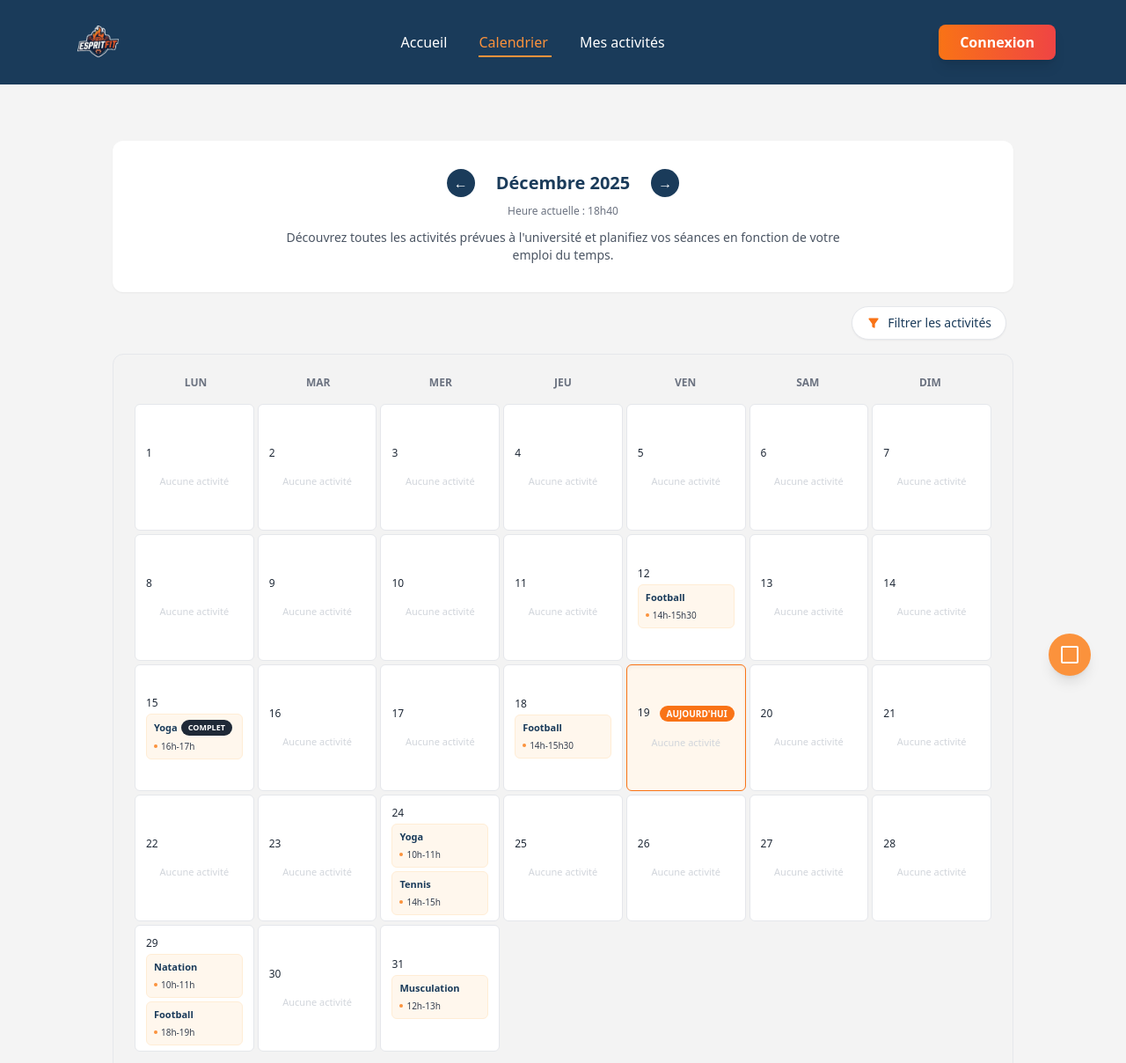
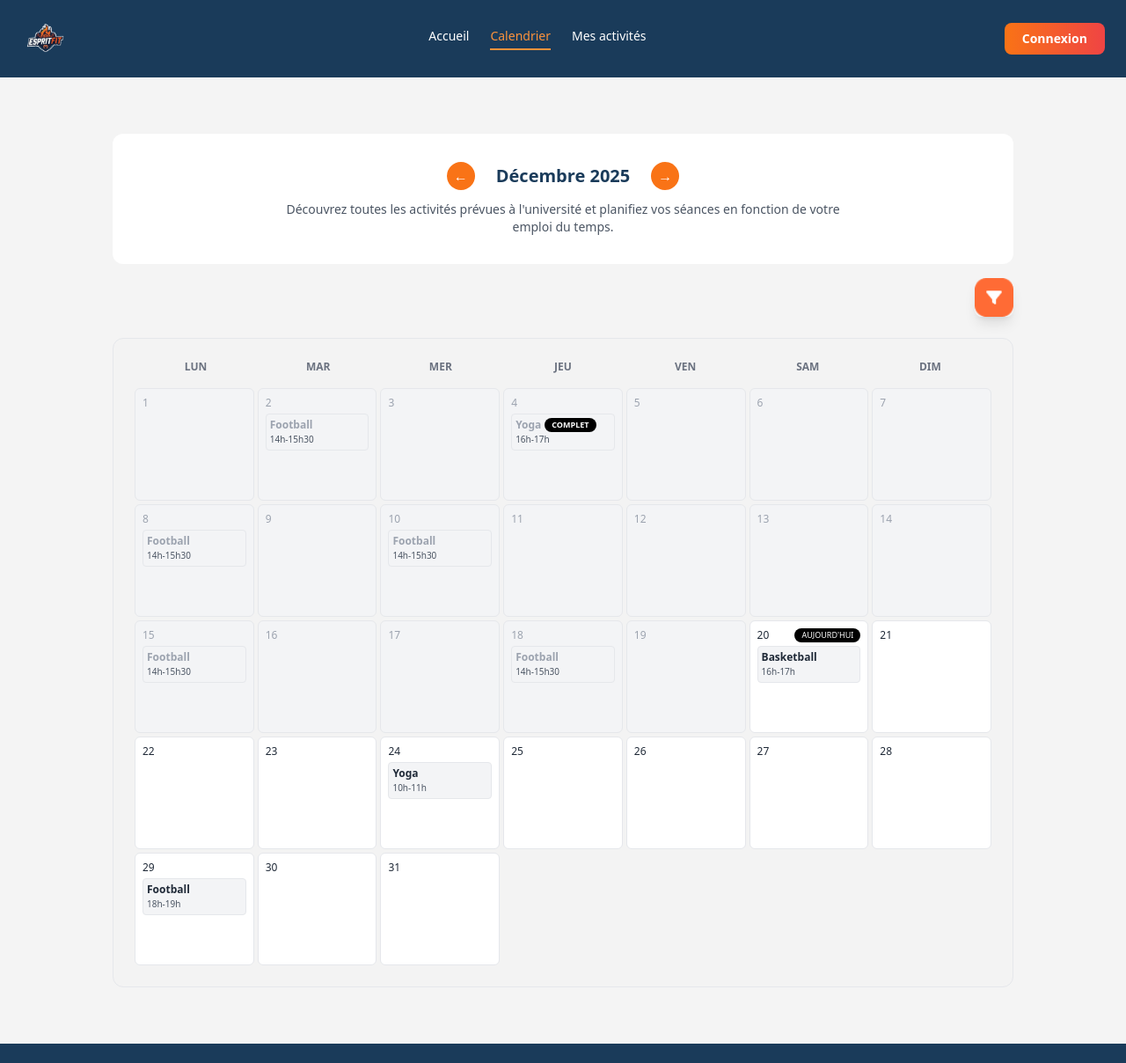
Before and after one commit to mostfa-charfedin/integrationweb, a website: page src/pages/calendrier.html in a window 1280 px wide. Shown: the top 1208 px of the page at 88% size. Drawn offline with nearby package versions, Linux system fonts and the light colour scheme.

Commit message:
amelioration

```diff
--- a/src/pages/calendrier.html
+++ b/src/pages/calendrier.html
@@ -1,121 +1,84 @@
 <!DOCTYPE html>
 <html lang="fr">
 <head>
-    <meta charset="utf-8" />
+  <meta charset="UTF-8" />
   <meta name="viewport" content="width=device-width, initial-scale=1.0" />
   <title>ESPRITFIT – Calendrier</title>
-    <script src="https://cdn.tailwindcss.com"></script> <!-- [web:56] -->
+  <script src="https://cdn.tailwindcss.com"></script>
 </head>
 
-  <body class="font-sans text-gray-800">
+<body class="font-sans text-gray-800 bg-[#f4f4f4]">
+
 <!-- HEADER -->
-    <header class="bg-[#1a3b5a] px-20 py-4 flex items-center justify-between">
-      <div class="text-white font-bold text-xl">
-        <img src="../assets/images/logo.png" alt="logo" class="h-16 w-auto" />
+<header class="bg-[#1a3b5a]">
+  <div class="max-w-7xl mx-auto px-6 py-4 flex items-center justify-between">
+    <img src="../assets/images/logo.png" alt="logo" class="h-14" />
+
+    <nav class="hidden md:flex space-x-6 text-white text-sm">
+      <a href="index.html" class="hover:text-orange-400">Accueil</a>
+      <a href="calendrier.html" class="text-orange-400 border-b-2 border-orange-400 pb-1">
+        Calendrier
+      </a>
+      <a href="#" class="hover:text-orange-400">Mes activités</a>
+    </nav>
+
+    <a class="bg-gradient-to-r from-orange-500 to-red-500
+              text-white px-5 py-2 rounded-lg text-sm font-semibold">
+      Connexion
+    </a>
+  </div>
+</header>
+
+<!-- TITRE CALENDRIER -->
+<section class="py-16">
+  <div class="max-w-5xl mx-auto bg-white rounded-xl px-10 py-8 text-center">
+    <div class="flex items-center justify-center gap-6 mb-2">
+      <button class="h-8 w-8 rounded-full bg-orange-500 text-white">←</button>
+      <h1 class="text-xl font-bold text-[#1a3b5a]">Décembre 2025</h1>
+      <button class="h-8 w-8 rounded-full bg-orange-500 text-white">→</button>
     </div>
 
-      <nav class="space-x-8 text-white">
-        <a href="index.html" class="hover:text-orange-400 transition">Accueil</a>
-        <a href="calendrier.html" class="border-b-2 border-orange-400 pb-1 text-orange-400">
-          Calendrier
-        </a>
-        <a href="#" class="hover:text-orange-400 transition">Mes activités</a>
-      </nav>
-
-      <a
-        href="#"
-        class="bg-gradient-to-r from-orange-500 to-red-500
-               text-white px-6 py-2 rounded-lg font-semibold
-               shadow-lg hover:scale-105 hover:shadow-xl
-               transition duration-300"
-      >
-        Connexion
-      </a>
-    </header>
-
-    <!-- EN-TÊTE CALENDRIER -->
-    <section class="bg-[#f4f4f4] py-16">
-      <div class="max-w-5xl mx-auto bg-white rounded-xl shadow-sm px-10 py-8">
-        <div class="flex items-center justify-center gap-6 mb-2">
-          <button
-            type="button"
-            aria-label="Mois précédent"
-            id="prev-month"
-            class="flex h-8 w-8 items-center justify-center rounded-full bg-[#1a3b5a] text-white hover:bg-orange-500 transition"
-          >
-            ←
-          </button>
-
-          <h1 id="month-label" class="text-xl font-bold text-[#1a3b5a]">
-            <!-- rempli par JS -->
-          </h1>
-
-          <button
-            type="button"
-            aria-label="Mois suivant"
-            id="next-month"
-            class="flex h-8 w-8 items-center justify-center rounded-full bg-[#1a3b5a] text-white hover:bg-orange-500 transition"
-          >
-            →
-          </button>
-        </div>
-
-        <p id="current-time" class="mt-1 text-center text-xs text-gray-500"></p>
-
-        <p class="mt-3 text-center text-sm text-gray-600 max-w-2xl mx-auto">
-          Découvrez toutes les activités prévues à l'université et planifiez vos séances en fonction de votre emploi du
-          temps.
+    <p class="text-sm text-gray-600 max-w-2xl mx-auto mt-3">
+      Découvrez toutes les activités prévues à l'université et planifiez vos séances
+      en fonction de votre emploi du temps.
     </p>
   </div>
 
-      <!-- BARRE FILTRE AU-DESSUS DU CALENDRIER -->
-      <div class="max-w-5xl mx-auto mt-4 flex justify-end px-2">
+  <!-- AVANT LE CALENDRIER -->
+<div class="max-w-5xl mx-auto mt-4 flex justify-end">
   <a
     href="filtre.html"
-          class="inline-flex items-center gap-2 text-sm font-medium text-[#1a3b5a] bg-white border border-gray-200 rounded-full px-4 py-2 shadow-sm hover:bg-orange-50 hover:border-orange-400 transition"
+    class="flex h-11 w-11 items-center justify-center
+           rounded-lg shadow-lg
+           hover:scale-105 transition"
+    aria-label="Filtrer les activités"
   >
-          <!-- Icône filtre (SVG simple) -->
-          <svg xmlns="http://www.w3.org/2000/svg" class="h-4 w-4 text-orange-500" viewBox="0 0 20 20" fill="currentColor">
-            <path
-              fill-rule="evenodd"
-              d="M3 4a1 1 0 011-1h12a1 1 0 01.8 1.6L12 11.25V16a1 1 0 01-1.447.894l-2-1A1 1 0 018 15v-3.75L3.2 4.6A1 1 0 013 4z"
-              clip-rule="evenodd"
+    <img
+      src="../assets/icons/filtre.png"
+      alt="Filtrer"
+      class="h-full w-full object-contain"
     />
-          </svg>
-          <span>Filtrer les activités</span>
   </a>
 </div>
 
+
+
   <!-- CALENDRIER -->
-      <main class="max-w-5xl mx-auto mt-4 bg-[#f3f3f3] rounded-xl border border-gray-200 p-6">
+  <main class="max-w-5xl mx-auto mt-6 bg-[#f3f3f3] rounded-xl border border-gray-200 p-6">
     <div class="grid grid-cols-7 text-center text-xs font-semibold text-gray-500 mb-4">
-          <div>LUN</div>
-          <div>MAR</div>
-          <div>MER</div>
-          <div>JEU</div>
-          <div>VEN</div>
-          <div>SAM</div>
-          <div>DIM</div>
+      <div>LUN</div><div>MAR</div><div>MER</div><div>JEU</div>
+      <div>VEN</div><div>SAM</div><div>DIM</div>
     </div>
 
-        <div id="calendar-grid" class="grid grid-cols-7 gap-1 text-sm"></div>
+    <div id="calendar-grid" class="grid grid-cols-7 gap-1"></div>
   </main>
 </section>
 
-    <!-- BOUTON FILTRE FLOTTANT (SI TU VEUX LE GARDER) -->
-    <button
-      type="button"
-      aria-label="Filtrer les activités"
-      class="fixed bottom-8 right-10 flex h-12 w-12 items-center justify-center rounded-full bg-orange-400 text-white shadow-lg hover:bg-orange-500 transition"
-      onclick="window.location.href='filtre.html'"
-    >
-      <span class="h-5 w-5 rounded-sm border-2 border-white"></span>
-    </button>
-
 <!-- FOOTER -->
-    <footer class="bg-[#1a3b5a] text-white px-20 py-10 flex flex-col md:flex-row justify-between gap-8">
+<footer class="bg-[#1a3b5a] text-white">
+  <div class="max-w-7xl mx-auto px-6 py-8 flex justify-between text-sm">
     <div>
-        <h4 class="font-bold text-lg">ESPRITFIT</h4>
+      <h4 class="font-bold mb-2">ESPRITFIT</h4>
       <p class="opacity-90 max-w-sm">
         Plateforme universitaire pour découvrir, planifier et réserver des activités sportives.
       </p>
@@ -123,202 +86,132 @@
 
     <div class="text-right">
       <p>Campus Esprit, Tunis</p>
-        <a href="mailto:sport@esprit.tn" class="text-orange-400 hover:underline">
-          sport@esprit.tn
-        </a>
+      <p class="text-orange-400">sport@esprit.tn</p>
       <p>71 000 000</p>
+    </div>
   </div>
 </footer>
 
-    <!-- SCRIPT CALENDRIER + ACTIVITÉS -->
+<!-- SCRIPT CALENDRIER -->
 <script>
-      const monthLabel = document.getElementById("month-label");
   const grid = document.getElementById("calendar-grid");
-      const prevBtn = document.getElementById("prev-month");
-      const nextBtn = document.getElementById("next-month");
-      const timeLabel = document.getElementById("current-time");
+  const monthLabel = document.querySelector("h1");
+  const prevBtn = document.querySelectorAll("button")[0];
+  const nextBtn = document.querySelectorAll("button")[1];
 
-      // Décembre 2025 (11 = décembre)
-      let current = new Date(2025, 11, 1);
-
-      // date à partir de laquelle les activités sont possibles
-      const activityStart = new Date(2025, 11, 1);
-
-      // activités à partir de cette date
-      const activities = {
-        "2025-12-12": [{ title: "Football", time: "14h-15h30", sport: "football" }],
-        "2025-12-15": [{ title: "Yoga", time: "16h-17h", sport: "yoga", full: true }],
-        "2025-12-18": [{ title: "Football", time: "14h-15h30", sport: "football" }],
-        "2025-12-24": [
-          { title: "Yoga", time: "10h-11h", sport: "yoga" },
-          { title: "Tennis", time: "14h-15h", sport: "tennis" },
-        ],
-        "2025-12-29": [
-          { title: "Natation", time: "10h-11h", sport: "natation" },
-          { title: "Football", time: "18h-19h", sport: "football" },
-        ],
-        "2025-12-31": [
-          { title: "Musculation", time: "12h-13h", sport: "musculation" },
-        ],
-      };
-
+  // ✅ TOUS les mois (obligatoire)
   const monthNames = [
-        "Janvier",
-        "Février",
-        "Mars",
-        "Avril",
-        "Mai",
-        "Juin",
-        "Juillet",
-        "Août",
-        "Septembre",
-        "Octobre",
-        "Novembre",
-        "Décembre",
+    "Janvier","Février","Mars","Avril","Mai","Juin",
+    "Juillet","Août","Septembre","Octobre","Novembre","Décembre"
   ];
 
-      function isSameDate(d1, d2) {
-        return (
-          d1.getFullYear() === d2.getFullYear() &&
-          d1.getMonth() === d2.getMonth() &&
-          d1.getDate() === d2.getDate()
-        );
-      }
+  // 👉 Date FIXÉE pour la démonstration
+  const demoToday = new Date(2025, 11, 20);
 
-      function isBeforeActivityStart(date) {
-        const d = new Date(date.getFullYear(), date.getMonth(), date.getDate());
-        const s = new Date(
-          activityStart.getFullYear(),
-          activityStart.getMonth(),
-          activityStart.getDate()
-        );
-        return d < s;
-      }
+  // 👉 Mois initial
+  let currentDate = new Date(2025, 11, 1);
+
+  // Activités UNIQUEMENT en décembre
+  const decemberActivities = {
+    2: [{ title: "Football", time: "14h-15h30" }],
+    4: [{ title: "Yoga", time: "16h-17h", full: true }],
+    8: [{ title: "Football", time: "14h-15h30" }],
+    10: [{ title: "Football", time: "14h-15h30" }],
+    15: [{ title: "Football", time: "14h-15h30" }],
+    18: [{ title: "Football", time: "14h-15h30" }],
+    20: [{ title: "Basketball", time: "16h-17h" }],
+    24: [{ title: "Yoga", time: "10h-11h" }],
+    29: [{ title: "Football", time: "18h-19h" }]
+  };
 
   function renderCalendar() {
     grid.innerHTML = "";
 
-        const year = current.getFullYear();
-        const month = current.getMonth();
+    const year = currentDate.getFullYear();
+    const month = currentDate.getMonth();
 
     monthLabel.textContent = `${monthNames[month]} ${year}`;
 
     const firstDay = new Date(year, month, 1);
     const lastDay = new Date(year, month + 1, 0);
-        const startWeekday = (firstDay.getDay() + 6) % 7; // 0 = LUN
 
-        // cases vides avant le 1
-        for (let i = 0; i < startWeekday; i++) {
-          const cell = document.createElement("div");
-          cell.className = "h-36";
-          grid.appendChild(cell);
+    // Lundi = 0
+    const startDay = (firstDay.getDay() + 6) % 7;
+
+    // cases vides avant le 1er jour
+    for (let i = 0; i < startDay; i++) {
+      grid.innerHTML += `<div class="h-32"></div>`;
     }
 
-        const today = new Date();
+    for (let day = 1; day <= lastDay.getDate(); day++) {
+      const isDecember = month === 11;
+      const activities = isDecember ? decemberActivities[day] || [] : [];
 
-        for (let day = 1; day <= lastDay.getDate(); day++) {
-          const date = new Date(year, month, day);
-          const yyyy = year;
-          const mm = String(month + 1).padStart(2, "0");
-          const dd = String(day).padStart(2, "0");
-          const isoDate = `${yyyy}-${mm}-${dd}`;
+      const isPast = isDecember && day < demoToday.getDate();
+      const isToday = isDecember && day === demoToday.getDate();
 
-          const isToday = isSameDate(date, today);
-          const beforeStart = isBeforeActivityStart(date);
+      // classes dynamiques
+      let cellClasses =
+        "h-32 border rounded-md p-2 text-xs ";
 
-          const cell = document.createElement("button");
+      cellClasses += isPast
+        ? "bg-gray-100 text-gray-400 cursor-not-allowed"
+        : "bg-white border-gray-200 cursor-pointer hover:shadow-sm transition";
 
-          const baseClasses =
-            "h-36 w-full text-left border border-gray-200 p-3 text-xs rounded-md transition cursor-pointer hover:shadow-sm";
+      const cell = document.createElement("div");
+      cell.className = cellClasses;
 
-          const todayClasses = isToday
-            ? " border-orange-500 bg-orange-50 shadow-inner"
-            : " bg-white";
-
-          const pastClasses = beforeStart
-            ? " bg-gray-100 text-gray-300 cursor-not-allowed"
-            : "";
-
-          cell.className = baseClasses + todayClasses + pastClasses;
-
-          let inner = `
-            <div class="flex items-start justify-between mb-1">
+      let innerHTML = `
+        <div class="flex justify-between mb-1">
           <span>${day}</span>
-              ${
-                isToday
-                  ? '<span class="px-2 py-[1px] rounded-full bg-orange-500 text-[10px] text-white font-semibold">AUJOURD\'HUI</span>'
-                  : ""
-              }
+          ${isToday
+            ? `<span class="bg-black text-white text-[9px] px-2 rounded-full">AUJOURD'HUI</span>`
+            : ""}
         </div>
       `;
 
-          if (beforeStart) {
-            inner += `<p class="mt-4 text-[11px] text-gray-300 text-center">
-              Activités indisponibles avant cette date
-            </p>`;
-          } else {
-            const dayActivities = activities[isoDate] || [];
-
-            if (dayActivities.length > 0) {
-              inner += `<div class="mt-1 flex flex-col gap-1">`;
-              dayActivities.forEach((act) => {
-                const fullBadge = act.full
-                  ? '<span class="ml-1 rounded-full bg-gray-800 px-2 py-[1px] text-[9px] text-white">COMPLET</span>'
-                  : "";
-                inner += `
-                  <div class="rounded-md border border-orange-100 bg-orange-50 px-2 py-[6px]">
-                    <p class="text-[11px] font-semibold text-[#1a3b5a] flex items-center">
-                      ${act.title}${fullBadge}
+      activities.forEach(act => {
+        innerHTML += `
+          <div class="mt-1 bg-gray-100 border border-gray-200 rounded p-1">
+            <p class="font-semibold flex items-center gap-1">
+              ${act.title}
+              ${act.full
+                ? `<span class="bg-black text-white text-[9px] px-2 rounded-full">COMPLET</span>`
+                : ""}
             </p>
-                    <p class="mt-1 inline-flex items-center gap-1 text-[10px] text-gray-700">
-                      <span class="h-1 w-1 rounded-full bg-orange-400"></span>${act.time}
-                    </p>
+            <p class="text-[10px] text-gray-600">${act.time}</p>
           </div>
         `;
       });
-              inner += `</div>`;
-            } else {
-              inner += `<p class="mt-4 text-[11px] text-gray-300 text-center">
-                Aucune activité
-              </p>`;
-            }
-          }
 
-          cell.innerHTML = inner;
+      cell.innerHTML = innerHTML;
 
-          if (!beforeStart) {
-            if (!beforeStart) {
+      if (!isPast) {
         cell.addEventListener("click", () => {
-    window.location.href = `activite.html?date=${isoDate}`;
+          const m = String(month + 1).padStart(2, "0");
+          const d = String(day).padStart(2, "0");
+          window.location.href = `activite.html?date=${year}-${m}-${d}`;
         });
-}
-
       }
 
       grid.appendChild(cell);
     }
   }
 
-      function updateTime() {
-        const now = new Date();
-        const h = String(now.getHours()).padStart(2, "0");
-        const m = String(now.getMinutes()).padStart(2, "0");
-        timeLabel.textContent = `Heure actuelle : ${h}h${m}`;
-      }
-
   prevBtn.addEventListener("click", () => {
-        current.setMonth(current.getMonth() - 1);
+    currentDate.setMonth(currentDate.getMonth() - 1);
     renderCalendar();
   });
 
   nextBtn.addEventListener("click", () => {
-        current.setMonth(current.getMonth() + 1);
+    currentDate.setMonth(currentDate.getMonth() + 1);
     renderCalendar();
   });
 
   renderCalendar();
-      updateTime();
-      setInterval(updateTime, 60 * 1000);
 </script>
+
+
+
 </body>
 </html>
```
Also changed, not shown: src/pages/index.html (+4 -4 lines), src/assets/icons/filtre.png (added). Lines whose indentation alone changed are shown as unchanged.
